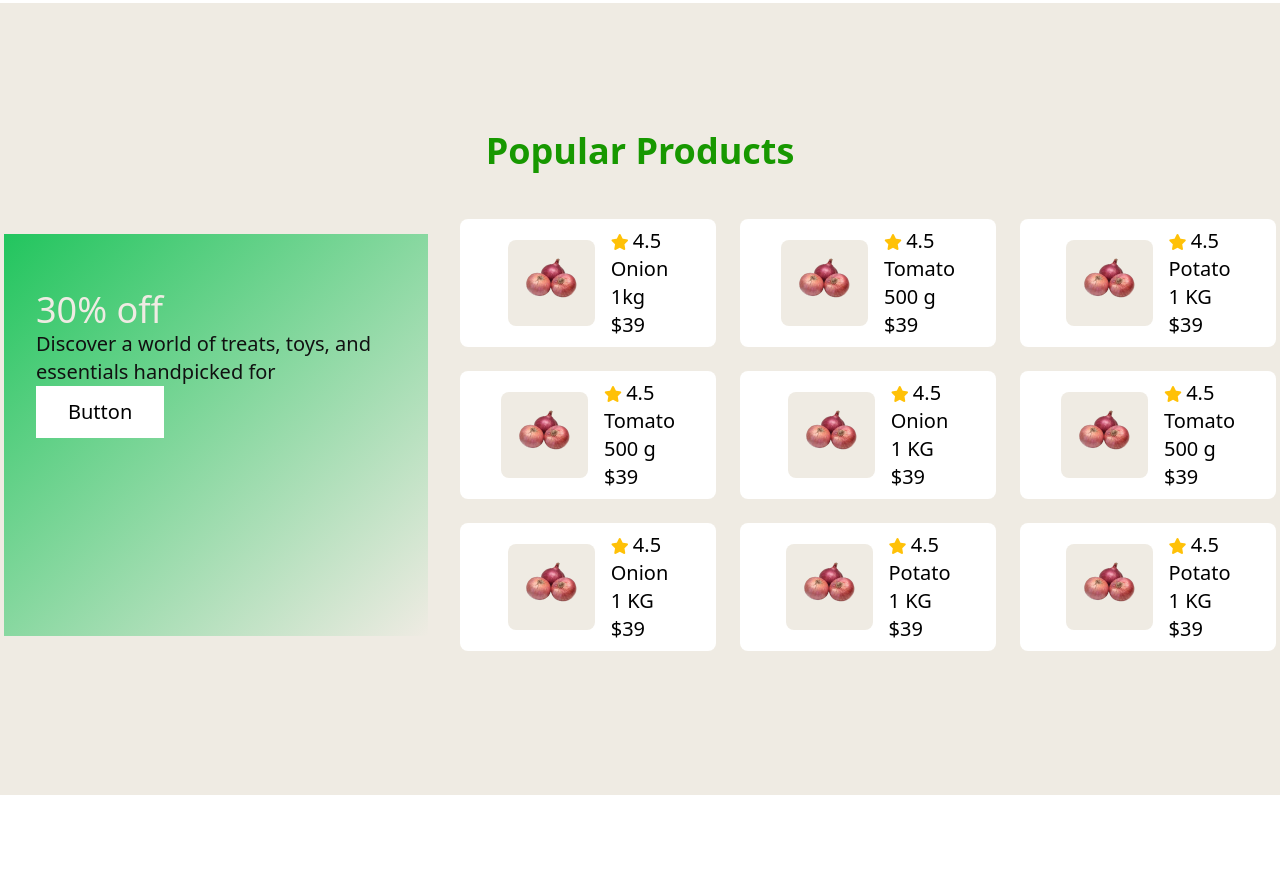
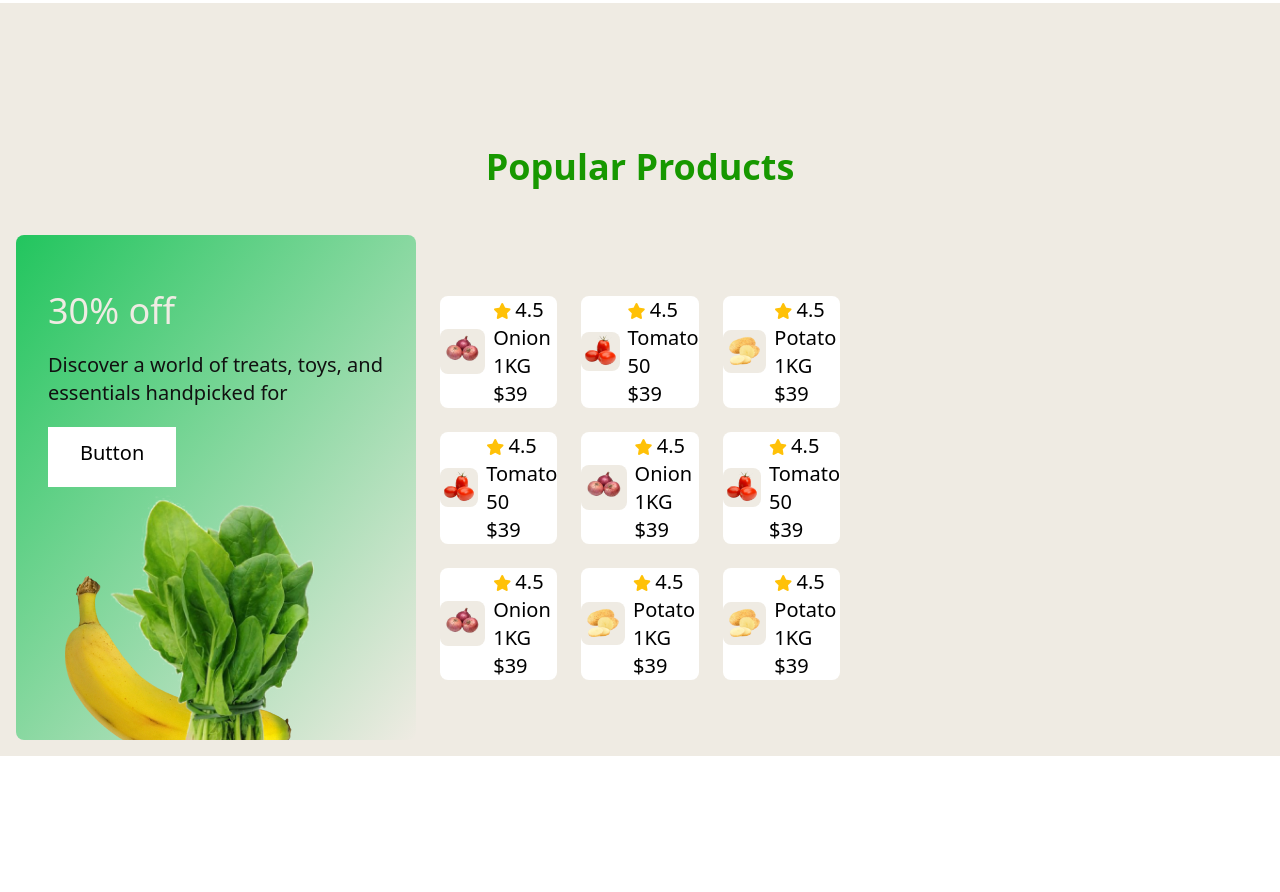
Before and after one commit to kabir542547301148/assignment-03, a plain HTML site: page index.html in a window 1280 px wide. Shown: the part 1988-2880 px from the top of the page. Drawn offline with nearby package versions, Linux system fonts and the light colour scheme.

Commit message:
added code

```diff
--- a/index.html
+++ b/index.html
@@ -25,7 +25,7 @@
 </head>
 <body class=".font-sora">
     <header class=" bg-gradient-to-b from-[#FFFFFF]  to-[#EFEBE3]">
-      <!-- navvar started -->
+      <!-- nav var started -->
       <nav class="hidden lg:flex justify-between items-center md:flex md:justify-between md:items-center container mx-auto">
 
         <div class="">
@@ -45,11 +45,9 @@
           <button class="text-xl text-[#111111] font-normal px-8 py-3 rounded-md border border-[#179800] bg-white">Login</button>
           <button class="text-xl text-[#111111] font-normal px-8 py-3 rounded-md bg-[#179800]">Register</button>
         </div>
-
-
       </nav>
       <!-- for only small devices view -->
-       <div class="flex justify-between items-center px-5 py-5 lg:hidden md:hidden border border-b-[#179800]">
+       <div class="flex justify-between items-center p-5 lg:hidden md:hidden border border-b-[#179800]">
         <div>
           <img src="c2-assets/logo-nav.png" alt="">
 
@@ -65,9 +63,6 @@
         <div>
           <h1 class="text-6xl font-semibold">Freshness <span class="text-[#179800]">You Can<br>Count</span> On, Prices You'll Love!</h1>
           <p class="text-xl text-[#111111] font-normal pt-8">Shop your daily essentials at unbeatable prices. From fresh produce to pantry<br> staples, we've got you covered every day!</p>
-
-
-
         </div>
         <div class="flex justify-center">
           <img src="c2-assets/hero-vegetables.png" alt="" class="pt-9">
@@ -78,6 +73,7 @@
 
     </header>
     <main>
+      <!-- services section started -->
       <section class="container mx-auto my-24 px-5">
         <h2 class="text-4xl text-[#179800] font-semibold my-35 text-left pb-12">Services</h2>
         <div class="grid grid-cols-1 md:grid-cols-2 lg:grid-cols-3 gap-6 ">
@@ -100,135 +96,141 @@
 
       </section>
       <!-- popular products section started -->
-     <section class="my-56 bg-[#EFEBE3] ">
+     <section class="my-56 bg-[#EFEBE3] p-4">
       <h1 class="text-4xl text-[#179800] font-semibold text-center pt-32 pb-12">Popular Products</h1>
 
-      <!-- parent -->
-      <div class="flex flex-col justify-around items-center space-x-6 container mx-auto lg:flex-row mt-30 pb-36">
 
-        <div class="bg-gradient-to-br from-green-500 to-[#EFEBE3] w-[424px] h-[402px] pl-8 pt-14">
+     <div class="grid grid-cols-1 gap-6 lg:grid-cols-3 items-center container mx-auto">
+
+       <div class="grid grid-cols-1 ">
+        <div class=" bg-gradient-to-br from-green-500 to-[#EFEBE3]  pl-8 pt-14 rounded-lg ">
 
           <h2 class="text-4xl text-[#EFEBE3] font-normal">30% off</h2>
-            <p class="text-xl text-[#111111] font-normal">Discover a world of treats, toys, and<br>essentials handpicked for </p>
-            <button class="text-xl text-black font-normal px-8 py-3 bg-white">Button</button>
+          <p class="text-xl text-[#111111] font-normal pb-5 pt-5">Discover a world of treats, toys, and<br>essentials handpicked for </p>
+          <button class="text-xl text-black font-normal px-8 py-3 bg-white pb-5">Button</button>
+         <div>
+          <img src="c2-assets/vegetable-offer.png" alt="">
+         </div>
+         </div>
 
 
 
       </div>
-        <div class="grid grid-cols-2 gap-4 lg:grid lg:grid-cols-3 lg:gap-6">
-          <!-- 1 -->
-        <div class=" flex justify-center items-center space-x-4 w-64 h-32 bg-white rounded-lg">
-          <div class="bg-[#EFEBE3] p-2 rounded-lg">
+
+        <div class="grid grid-cols-2 gap-2 lg:grid-cols-3 lg:gap-6">
+          <!-- box-1 -->
+        <div class="flex justify-center items-center bg-white rounded-lg space-x-2">
+          <div class="bg-[#EFEBE3] rounded-lg ">
+            <img src="c2-assets/onion.png" alt="" class="">
+
+          </div>
+          <div>
+           <i class="fa-solid fa-star text-[#FFC107]"></i> <span class="text-xl text-black font-normal">4.5</span>
+            <h4 class="text-xl text-black font-medium">Onion 1KG</h4>
+            <h5 class="text-xl text-black font-medium">$39</h5>
+
+          </div>
+        </div>
+          <!-- box-2 -->
+          <div class=" flex justify-center items-center bg-white rounded-lg space-x-2">
+            <div class="bg-[#EFEBE3] rounded-lg">
+              <img src="c2-assets/tomato.png" alt="">
+
+            </div>
+            <div>
+             <i class="fa-solid fa-star text-[#FFC107]"></i> <span class="text-xl text-black font-normal">4.5</span>
+              <h4 class="text-xl text-black font-medium">Tomato 50</h4>
+              <h5 class="text-xl text-black font-medium">$39</h5>
+
+            </div>
+          </div>
+          <!-- box-3 -->
+          <div class=" flex justify-center items-center bg-white rounded-lg space-x-2">
+            <div class="bg-[#EFEBE3] rounded-lg">
+              <img src="c2-assets/potato.png" alt="">
+
+            </div>
+            <div>
+             <i class="fa-solid fa-star text-[#FFC107]"></i> <span class="text-xl text-black font-normal">4.5</span>
+              <h4 class="text-xl text-black font-medium">Potato 1KG</h4>
+              <h5 class="text-xl text-black font-medium">$39</h5>
+
+            </div>
+          </div>
+          <!--box-4 -->
+          <div class=" flex justify-center items-center  bg-white rounded-lg space-x-2">
+            <div class="bg-[#EFEBE3] rounded-lg">
+              <img src="c2-assets/tomato.png" alt="">
+
+            </div>
+            <div>
+             <i class="fa-solid fa-star text-[#FFC107]"></i> <span class="text-xl text-black font-normal">4.5</span>
+              <h4 class="text-xl text-black font-medium">Tomato 50</h4>
+              <h5 class="text-xl text-black font-medium">$39</h5>
+
+            </div>
+          </div>
+          <!-- box-5 -->
+          <div class=" flex justify-center items-center  bg-white rounded-lg space-x-2">
+            <div class="bg-[#EFEBE3] rounded-lg">
               <img src="c2-assets/onion.png" alt="">
 
             </div>
             <div>
              <i class="fa-solid fa-star text-[#FFC107]"></i> <span class="text-xl text-black font-normal">4.5</span>
-            <h4 class="text-xl text-black font-medium">Onion <br>1kg</h4>
+              <h4 class="text-xl text-black font-medium">Onion 1KG</h4>
               <h5 class="text-xl text-black font-medium">$39</h5>
 
             </div>
           </div>
-          <!-- 2 -->
-          <div class=" flex justify-center items-center space-x-4 w-64 h-32 bg-white rounded-lg">
-            <div class="bg-[#EFEBE3] p-2 rounded-lg">
+          <!-- box-6 -->
+          <div class=" flex justify-center items-center  bg-white rounded-lg space-x-2">
+            <div class="bg-[#EFEBE3] rounded-lg">
+              <img src="c2-assets/tomato.png" alt="">
+
+            </div>
+            <div>
+             <i class="fa-solid fa-star text-[#FFC107]"></i> <span class="text-xl text-black font-normal">4.5</span>
+              <h4 class="text-xl text-black font-medium">Tomato 50</h4>
+              <h5 class="text-xl text-black font-medium">$39</h5>
+
+            </div>
+          </div>
+          <!-- box-7 -->
+          <div class=" flex justify-center items-center space-x-2  bg-white rounded-lg">
+            <div class="bg-[#EFEBE3]  rounded-lg">
               <img src="c2-assets/onion.png" alt="">
 
             </div>
             <div>
              <i class="fa-solid fa-star text-[#FFC107]"></i> <span class="text-xl text-black font-normal">4.5</span>
-              <h4 class="text-xl text-black font-medium">Tomato<br>500 g </h4>
+              <h4 class="text-xl text-black font-medium">Onion 1KG</h4>
               <h5 class="text-xl text-black font-medium">$39</h5>
 
             </div>
           </div>
-          <!-- 3 -->
-          <div class=" flex justify-center items-center space-x-4 w-64 h-32 bg-white rounded-lg">
-            <div class="bg-[#EFEBE3] p-2 rounded-lg">
-              <img src="c2-assets/onion.png" alt="">
+          <!-- box-8 -->
+          <div class=" flex justify-center items-center space-x-2 bg-white rounded-lg">
+            <div class="bg-[#EFEBE3]  rounded-lg">
+              <img src="c2-assets/potato.png" alt="">
 
             </div>
             <div>
              <i class="fa-solid fa-star text-[#FFC107]"></i> <span class="text-xl text-black font-normal">4.5</span>
-              <h4 class="text-xl text-black font-medium">Potato<br>1 KG</h4>
+              <h4 class="text-xl text-black font-medium">Potato 1KG</h4>
               <h5 class="text-xl text-black font-medium">$39</h5>
 
             </div>
           </div>
-          <!-- 4 -->
-          <div class=" flex justify-center items-center space-x-4 w-64 h-32 bg-white rounded-lg">
-            <div class="bg-[#EFEBE3] p-2 rounded-lg">
-              <img src="c2-assets/onion.png" alt="">
+          <!-- box-9 -->
+          <div class=" flex justify-center items-center space-x-2  bg-white rounded-lg">
+            <div class="bg-[#EFEBE3] rounded-lg">
+              <img src="c2-assets/potato.png" alt="">
 
             </div>
             <div>
              <i class="fa-solid fa-star text-[#FFC107]"></i> <span class="text-xl text-black font-normal">4.5</span>
-              <h4 class="text-xl text-black font-medium">Tomato<br>500 g </h4>
-              <h5 class="text-xl text-black font-medium">$39</h5>
-
-            </div>
-          </div>
-          <!-- 5 -->
-          <div class=" flex justify-center items-center space-x-4 w-64 h-32 bg-white rounded-lg">
-            <div class="bg-[#EFEBE3] p-2 rounded-lg">
-              <img src="c2-assets/onion.png" alt="">
-
-            </div>
-            <div>
-             <i class="fa-solid fa-star text-[#FFC107]"></i> <span class="text-xl text-black font-normal">4.5</span>
-              <h4 class="text-xl text-black font-medium">Onion<br>1 KG</h4>
-              <h5 class="text-xl text-black font-medium">$39</h5>
-
-            </div>
-          </div>
-          <!-- 6 -->
-          <div class=" flex justify-center items-center space-x-4 w-64 h-32 bg-white rounded-lg">
-            <div class="bg-[#EFEBE3] p-2 rounded-lg">
-              <img src="c2-assets/onion.png" alt="">
-
-            </div>
-            <div>
-             <i class="fa-solid fa-star text-[#FFC107]"></i> <span class="text-xl text-black font-normal">4.5</span>
-              <h4 class="text-xl text-black font-medium">Tomato<br>500 g </h4>
-              <h5 class="text-xl text-black font-medium">$39</h5>
-
-            </div>
-          </div>
-          <!-- 7 -->
-          <div class=" flex justify-center items-center space-x-4 w-64 h-32 bg-white rounded-lg">
-            <div class="bg-[#EFEBE3] p-2 rounded-lg">
-              <img src="c2-assets/onion.png" alt="">
-
-            </div>
-            <div>
-             <i class="fa-solid fa-star text-[#FFC107]"></i> <span class="text-xl text-black font-normal">4.5</span>
-              <h4 class="text-xl text-black font-medium">Onion<br>1 KG</h4>
-              <h5 class="text-xl text-black font-medium">$39</h5>
-
-            </div>
-          </div>
-          <!-- 8 -->
-          <div class=" flex justify-center items-center space-x-4 w-64 h-32 bg-white rounded-lg">
-            <div class="bg-[#EFEBE3] p-2 rounded-lg">
-              <img src="c2-assets/onion.png" alt="">
-
-            </div>
-            <div>
-             <i class="fa-solid fa-star text-[#FFC107]"></i> <span class="text-xl text-black font-normal">4.5</span>
-              <h4 class="text-xl text-black font-medium">Potato<br>1 KG</h4>
-              <h5 class="text-xl text-black font-medium">$39</h5>
-
-            </div>
-          </div>
-          <!-- 9 -->
-          <div class=" flex justify-center items-center space-x-4 w-64 h-32 bg-white rounded-lg">
-            <div class="bg-[#EFEBE3] p-2 rounded-lg">
-              <img src="c2-assets/onion.png" alt="">
-
-            </div>
-            <div>
-             <i class="fa-solid fa-star text-[#FFC107]"></i> <span class="text-xl text-black font-normal">4.5</span>
-              <h4 class="text-xl text-black font-medium">Potato<br>1 KG</h4>
+              <h4 class="text-xl text-black font-medium">Potato 1KG</h4>
               <h5 class="text-xl text-black font-medium">$39</h5>
 
             </div>
@@ -237,16 +239,16 @@
 
      </section>
 
-      <!-- Arrival & Offers section-->
+      <!-- Arrival & Offers section started-->
       <section class="container mx-auto my-36">
         <h2 class="text-4xl text-[#179800] font-semibold mb-12 mt-30 pl-5">Arrival & Offers</h2>
         <!-- parent -->
-        <div class="flex flex-col justify-between items-center lg:flex-row space-x-5">
+<div class="flex flex-col justify-center items-center lg:flex-row space-x-5 container mx-auto">
   <!-- parent-1 -->
-          <div class="flex justify-between bg-[#115414] rounded-lg w-[60%] h-[100%]">
+  <div class="flex justify-between bg-[#115414] rounded-lg">
     <div class="p-6">
       <img src="c2-assets/dawat-logo.png" alt="" class="pt-12 pb-8">
-              <button class="text-2xl text-[white] font-normal px-10 py-4 bg-[#63B76D] rounded-lg">Cook Exotic Dishes</button>
+      <button class="text-xl text-[white] font-normal px-8 py-4 bg-[#63B76D] rounded-lg">Cook Exotic Dishes</button>
       <h2 class="text-4xl text-[white] font-normal pt-6 pb-8">UP to 20% OFF</h2>
 
     </div>
@@ -257,11 +259,11 @@
 
   </div>
 
-           <!-- parent-2 -->
-           <div class="flex justify-between bg-[#102861] rounded-lg w-[40%] h-[100%]">
+   <!-- parent 2-->
+   <div class="flex justify-between bg-[#102861] rounded-lg ">
     <div class="p-6">
       <img src="c2-assets/india-gate-logo.png" alt="" class="">
-              <button class="text-2xl text-[white] font-normal px-7 py-4 bg-[#2A4D97] ">World's No.1 Rice</button>
+      <button class="text-xl text-[white] font-normal px-7 py-4 bg-[#2A4D97] ">World's No.1 Rice</button>
       <h2 class="text-4xl text-[white] font-normal pt-6 pb-4">UP to 40% OFF</h2>
 
 
@@ -276,16 +278,19 @@
 
 </div>
 
+
+
       </section>
+      <!-- Get Grocery News! section started -->
       <section class="container mx-auto bg-[#EFEBE3] relative">
-        <!-- parent -->
+
         <div class="flex flex-col justify-around items-center rounded-xl px-5 md:flex-row md:rounded-lg lg:flex-row lg:rounded-lg">
-          <!-- child 1 -->
+
           <div>
             <img src="c2-assets/vegetable-busket.png" alt="">
 
           </div>
-          <!-- child2 -->
+
            <div class="text-center md:text-left lg:text-left">
             <h2 class="text-4xl text-[#111111] font-semibold mb-6">Get Grocery News!</h2>
             <p class="text-xl text-[#111111] font-normal pb-10">Exclusive training tips, ticks, product deals and more.</p>
@@ -302,23 +307,24 @@
       </section>
 
     </main>
+    <!-- footer started -->
     <footer class="pt-40 bg-[#179800] -mt-40">
-      <!-- parent -->
+
       <div class="flex flex-col justify-between items-baseline px-5 md:flex-row lg:flex-row lg:items-center container mx-auto pt-28">
-        <!-- child-1 -->
+
         <div class="">
           <img src="c2-assets/logo-footer.png" alt="" class="pt-12 pb-3 ">
           <p class="text-xl text-white font-normal pb-9">Discover a world of treats, toys, and<br> essentials handpicked for your furry<br> friends</p>
 
         </div>
-        <!-- child-2 -->
+
         <div class="r">
           <h4 class="text-xl text-[#EFEBE3] font-normal pb-6">product</h4>
           <h4 class="text-xl text-[#EFEBE3] font-normal pb-6">Services</h4>
           <h4 class="text-xl text-[#EFEBE3] font-normal pb-6">contact us</h4>
 
         </div>
-        <!-- child-3 -->
+
          <div class="pb-5">
           <h5 class="text-xs font-normal text-[#EFEBE3]">follow us</h5>
           <div class="space-x-4">
```
Lines whose indentation alone changed are shown as unchanged.
